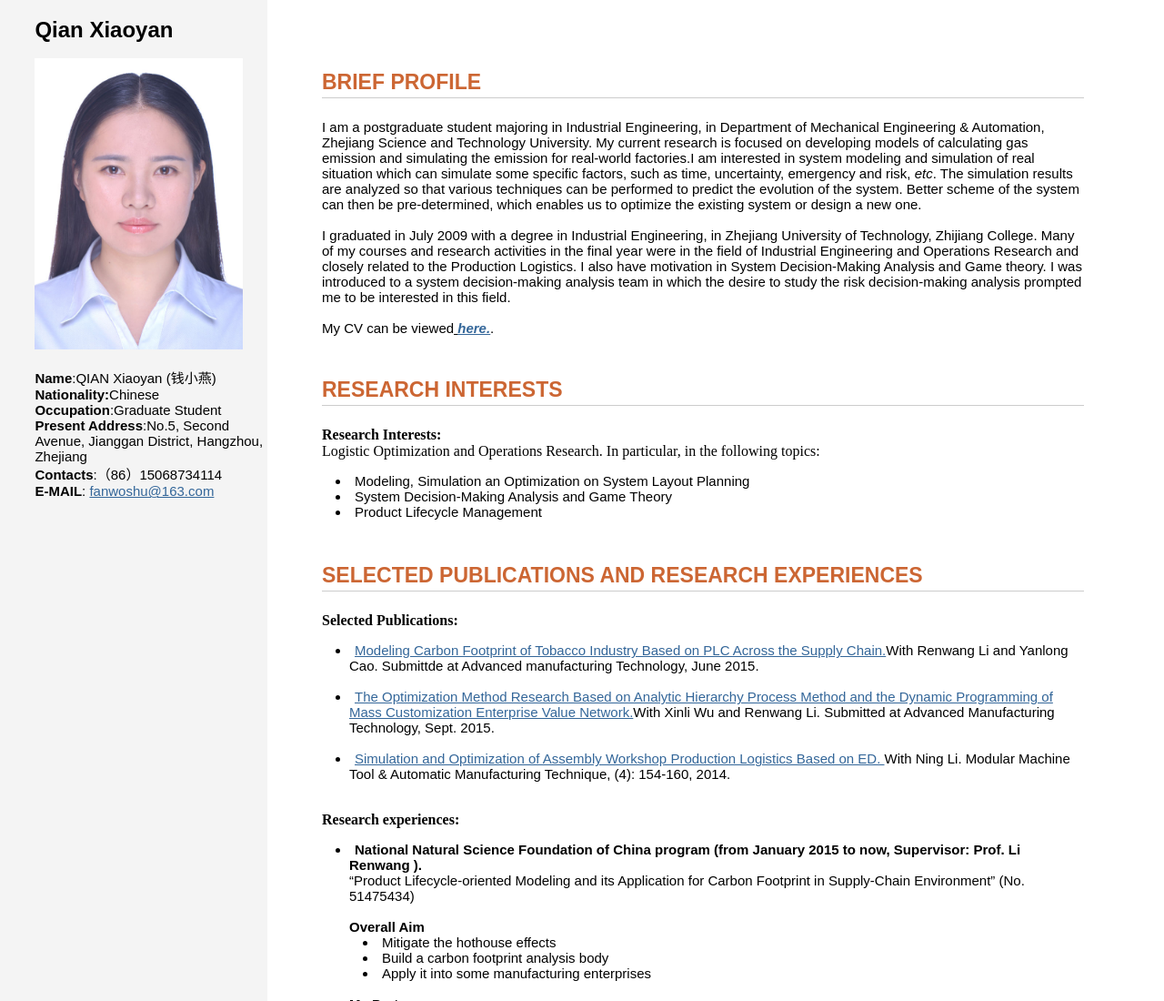
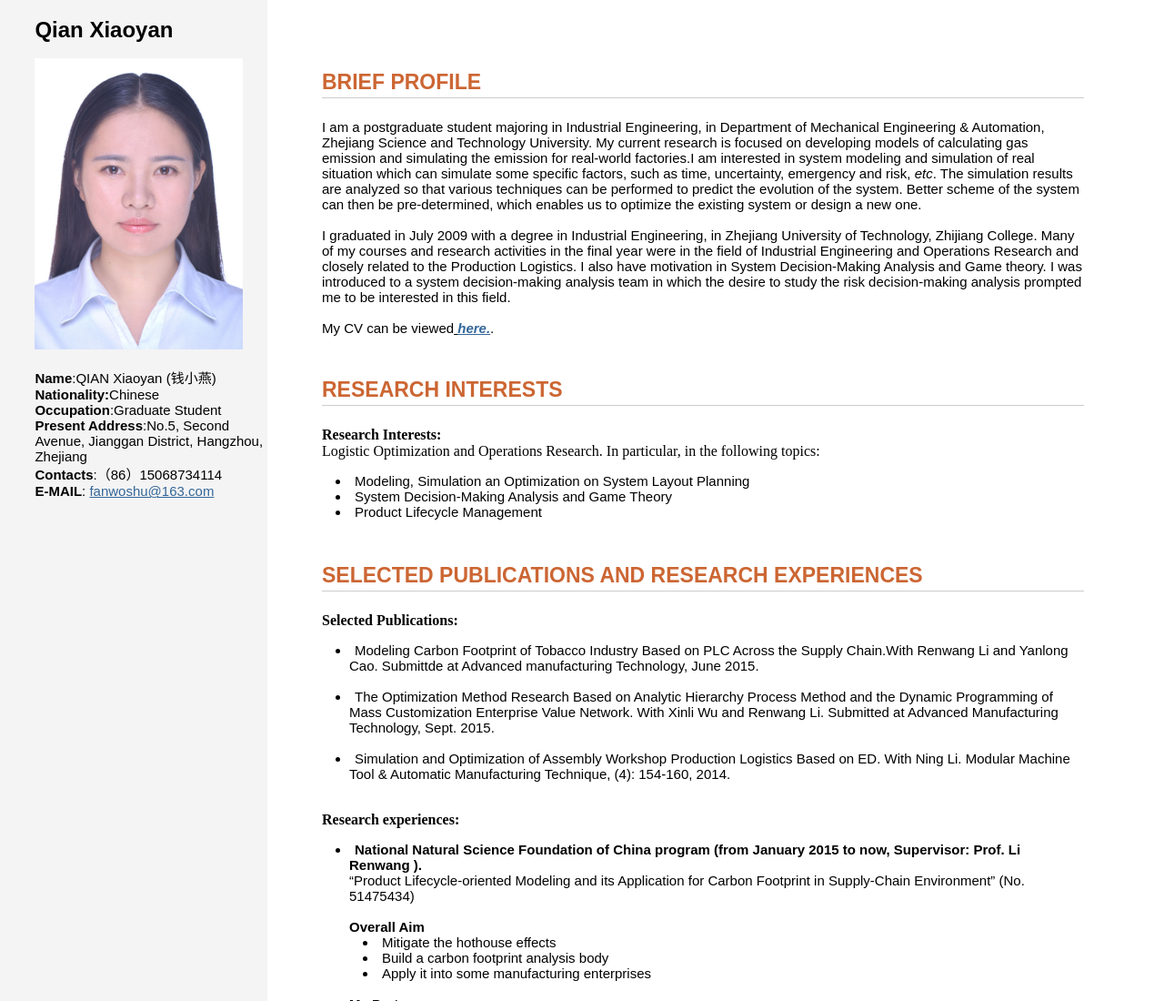
Before and after one commit to chizheyu/xiaoyanqian.github.com, a plain HTML site: page index.html in a window 1280 px wide. Shown: the top 1100 px of the page at 91% size. Drawn offline with Linux system fonts and the light colour scheme.

Commit message:
Update index.html
去掉文章前面的链接

```diff
--- a/index.html
+++ b/index.html
@@ -40,20 +40,19 @@
              <strong>Selected Publications:</strong><br />
              <ul>
              <li>
-             <a href="http://www.stanford.edu/~kaylaqi/Publication/cake20110919.pdf" target="_blank"> Modeling Carbon Footprint of Tobacco Industry Based on PLC Across the Supply Chain.</a>With Renwang Li and Yanlong Cao.
+              Modeling Carbon Footprint of Tobacco Industry Based on PLC Across the Supply Chain.</a>With Renwang Li and Yanlong Cao.
 Submittde at Advanced manufacturing Technology,  June 2015.
 		     </li>
              <br />
               <li>
-             <a href="http://www.stanford.edu/~kaylaqi/Publication/moor.1110.0511.full.pdf" target="_blank"> The Optimization Method Research Based on Analytic Hierarchy Process Method and the Dynamic Programming of Mass Customization Enterprise Value Network.</a>With  Xinli Wu and Renwang Li.
+              The Optimization Method Research Based on Analytic Hierarchy Process Method and the Dynamic Programming of Mass Customization Enterprise Value Network. With  Xinli Wu and Renwang Li.
 Submitted at Advanced Manufacturing Technology,  Sept. 2015.
 		    </li>
              <br />
               <li>
-             <a href="http://www.stanford.edu/~kaylaqi/Publication/Multi-bidding%20strategy%20in%20sponsored%20search%20auctions.pdf" target="_blank">Simulation and Optimization of Assembly Workshop Production Logistics Based on ED. </a>With Ning Li.
+             Simulation and Optimization of Assembly Workshop Production Logistics Based on ED. With Ning Li.
 Modular Machine Tool & Automatic Manufacturing Technique, (4): 154-160, 2014.
-
-		    </li>
+		</li>
 
              </ul>
              <br />
```
